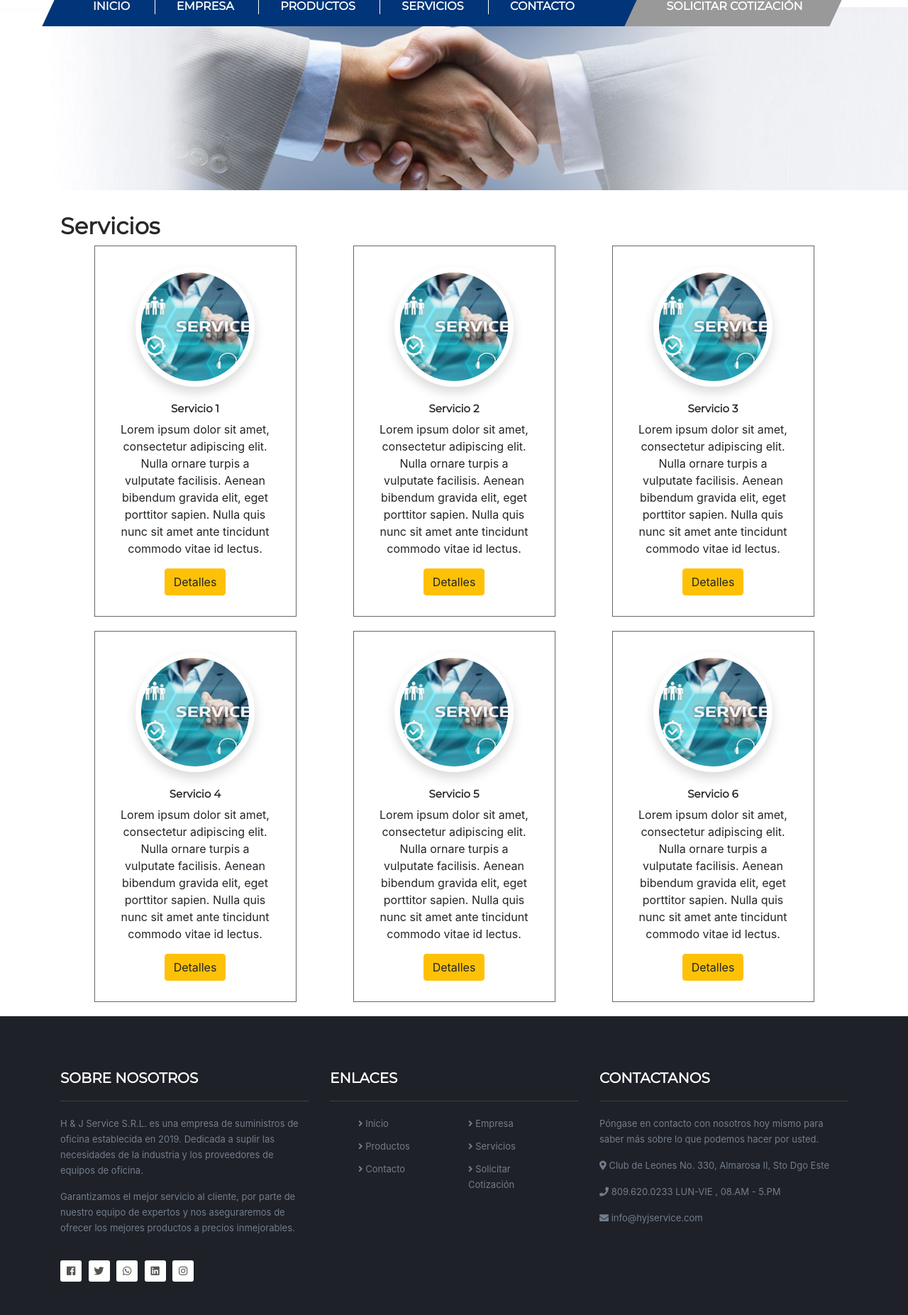
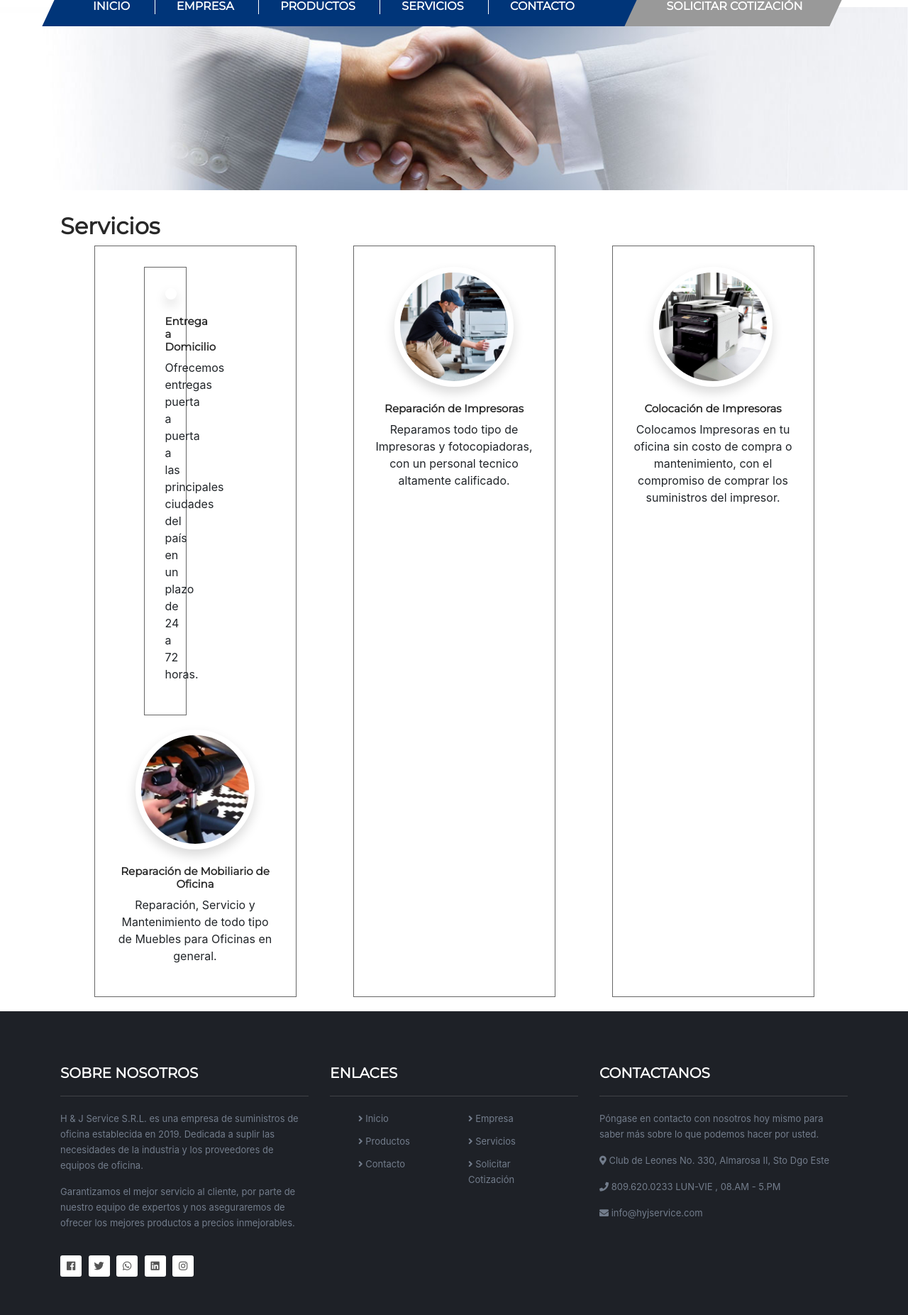
Before and after one commit to iroperto/hyjservices, a PHP site: page /servicios.php in a window 1280 px wide. Shown: the part 187-2040 px from the top of the page at 71% size. Run offline with PHP 8.4, Linux system fonts and the light colour scheme.

Commit message:
Se finalizo la seccion de servicios y se agregaron nuevas fotos, ademas se quitaron los testimonios

```diff
--- a/index.php
+++ b/index.php
@@ -59,7 +59,7 @@
     <p class="text-center">Nuestros clientes son la parte mas importante y mejor cuidada de nuestra actividad comercial, ellos mismos lo confirman</p>
   </div>
 </div>
-<div class="clientes">
+<div class="clientes" style="display:none;">
   <div class="row  justify-content-center">
     <div class="col-lg-3 col-md-3 col-sm-12 col-xs-12 text-center">
       <p><i class="fas fa-quote-left fa-lg"></i></p>
--- a/servicios.php
+++ b/servicios.php
@@ -6,40 +6,24 @@
   <h1>Servicios</h1>
   <div class="row products justify-content-center">
     <div class="col-lg-3 col-md-3 col-sm-12 col-xs-12">
-      <img src="img/productos/servicios.jpg" alt="Servicio 1" class="rounded-circle mx-auto d-block shadow p-2 img-fluid img-thumbnails">
-      <h3>Servicio 1</h3>
-      <p>Lorem ipsum dolor sit amet, consectetur adipiscing elit. Nulla ornare turpis a vulputate facilisis. Aenean bibendum gravida elit, eget porttitor sapien. Nulla quis nunc sit amet ante tincidunt commodo vitae id lectus. </p>
-      <button type="button" class="btn btn-warning">Detalles</button>
+      <div class="col-lg-3 col-md-3 col-sm-12 col-xs-12">
+        <img src="img/productos/servicio1.jpg" alt="Servicio 2" class="rounded-circle mx-auto d-block shadow p-2 img-fluid img-thumbnails">
+        <h3>Entrega a Domicilio</h3>
+        <p>Ofrecemos entregas puerta a puerta a las principales ciudades del país en un plazo de 24 a 72 horas.</p>
+      </div>
+      <img src="img/productos/servicio2.jpg" alt="Servicio 1" class="rounded-circle mx-auto d-block shadow p-2 img-fluid img-thumbnails">
+      <h3>Reparación de Mobiliario de Oficina</h3>
+      <p>Reparación, Servicio y Mantenimiento de todo tipo de Muebles para Oficinas en general.</p>
     </div>
     <div class="col-lg-3 col-md-3 col-sm-12 col-xs-12">
-      <img src="img/productos/servicios.jpg" alt="Servicio 2" class="rounded-circle mx-auto d-block shadow p-2 img-fluid img-thumbnails">
-      <h3>Servicio 2</h3>
-      <p>Lorem ipsum dolor sit amet, consectetur adipiscing elit. Nulla ornare turpis a vulputate facilisis. Aenean bibendum gravida elit, eget porttitor sapien. Nulla quis nunc sit amet ante tincidunt commodo vitae id lectus. </p>
-      <button type="button" class="btn btn-warning">Detalles</button>
+      <img src="img/productos/servicio3.jpg" alt="Servicio 3" class="rounded-circle mx-auto d-block shadow p-2 img-fluid img-thumbnails">
+      <h3>Reparación de Impresoras</h3>
+      <p>Reparamos todo tipo de Impresoras y fotocopiadoras, con un personal tecnico altamente calificado. </p>
     </div>
     <div class="col-lg-3 col-md-3 col-sm-12 col-xs-12">
-      <img src="img/productos/servicios.jpg" alt="Servicio 3" class="rounded-circle mx-auto d-block shadow p-2 img-fluid img-thumbnails">
-      <h3>Servicio 3</h3>
-      <p>Lorem ipsum dolor sit amet, consectetur adipiscing elit. Nulla ornare turpis a vulputate facilisis. Aenean bibendum gravida elit, eget porttitor sapien. Nulla quis nunc sit amet ante tincidunt commodo vitae id lectus. </p>
-      <button type="button" class="btn btn-warning">Detalles</button>
-    </div>
-    <div class="col-lg-3 col-md-3 col-sm-12 col-xs-12">
-      <img src="img/productos/servicios.jpg" alt="Servicio 4" class="rounded-circle mx-auto d-block shadow p-2 img-fluid img-thumbnails">
-      <h3>Servicio 4</h3>
-      <p>Lorem ipsum dolor sit amet, consectetur adipiscing elit. Nulla ornare turpis a vulputate facilisis. Aenean bibendum gravida elit, eget porttitor sapien. Nulla quis nunc sit amet ante tincidunt commodo vitae id lectus. </p>
-      <button type="button" class="btn btn-warning">Detalles</button>
-    </div>
-    <div class="col-lg-3 col-md-3 col-sm-12 col-xs-12">
-      <img src="img/productos/servicios.jpg" alt="Servicio 5" class="rounded-circle mx-auto d-block shadow p-2 img-fluid img-thumbnails">
-      <h3>Servicio 5</h3>
-      <p>Lorem ipsum dolor sit amet, consectetur adipiscing elit. Nulla ornare turpis a vulputate facilisis. Aenean bibendum gravida elit, eget porttitor sapien. Nulla quis nunc sit amet ante tincidunt commodo vitae id lectus. </p>
-      <button type="button" class="btn btn-warning">Detalles</button>
-    </div>
-    <div class="col-lg-3 col-md-3 col-sm-12 col-xs-12">
-      <img src="img/productos/servicios.jpg" alt="Servicio 6" class="rounded-circle mx-auto d-block shadow p-2 img-fluid img-thumbnails">
-      <h3>Servicio 6</h3>
-      <p>Lorem ipsum dolor sit amet, consectetur adipiscing elit. Nulla ornare turpis a vulputate facilisis. Aenean bibendum gravida elit, eget porttitor sapien. Nulla quis nunc sit amet ante tincidunt commodo vitae id lectus. </p>
-      <button type="button" class="btn btn-warning">Detalles</button>
+      <img src="img/productos/servicio4.jpg" alt="Servicio 4" class="rounded-circle mx-auto d-block shadow p-2 img-fluid img-thumbnails">
+      <h3>Colocación de Impresoras</h3>
+      <p>Colocamos Impresoras en tu oficina sin costo de compra o mantenimiento, con el compromiso de comprar los suministros del impresor.</p>
     </div>
   </div>
 </div>
```
Also changed, not shown: img/productos/servicio1.jpg (added), img/productos/servicio2.jpg (added), img/productos/servicio3.jpg (added), img/productos/servicio4.jpg (added).
